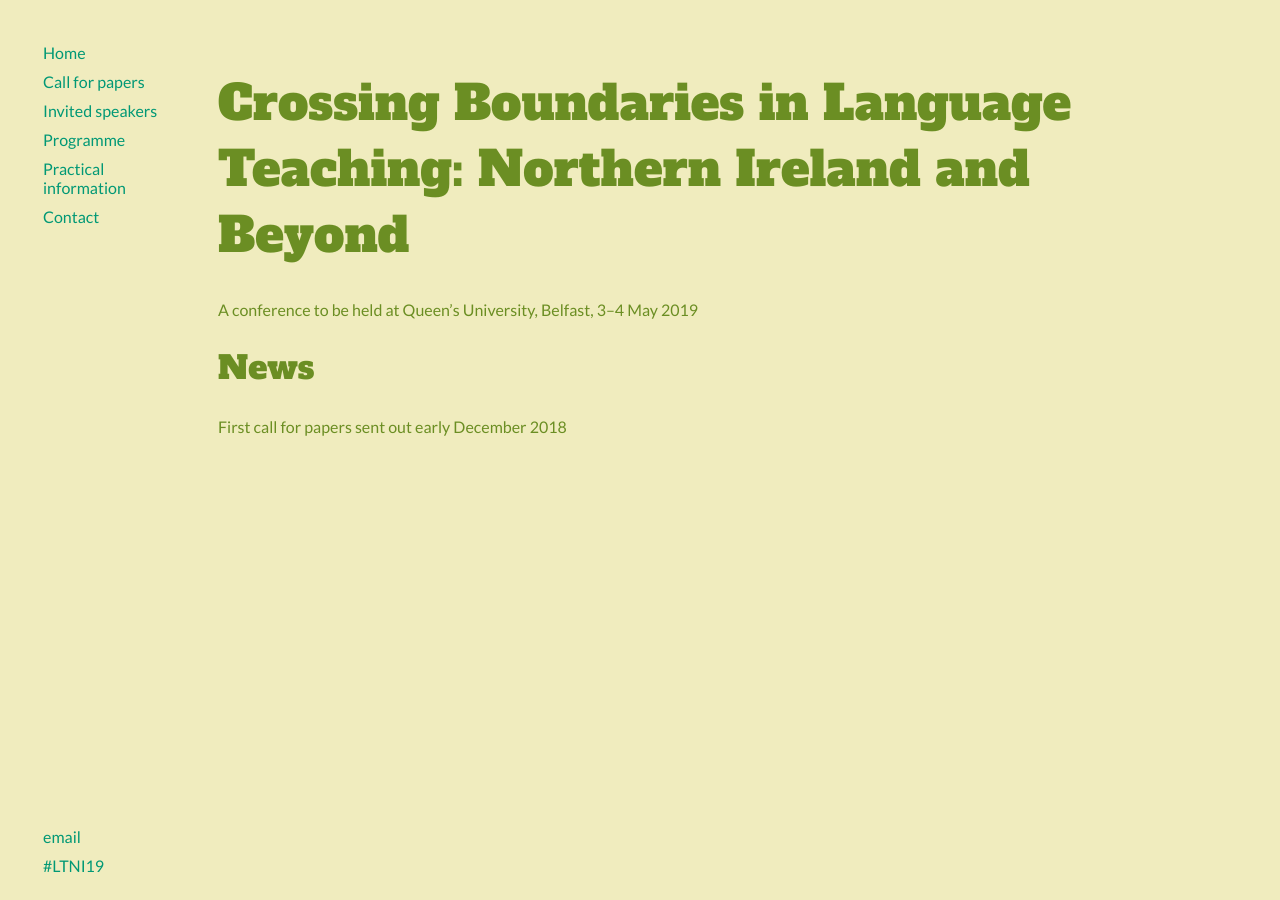
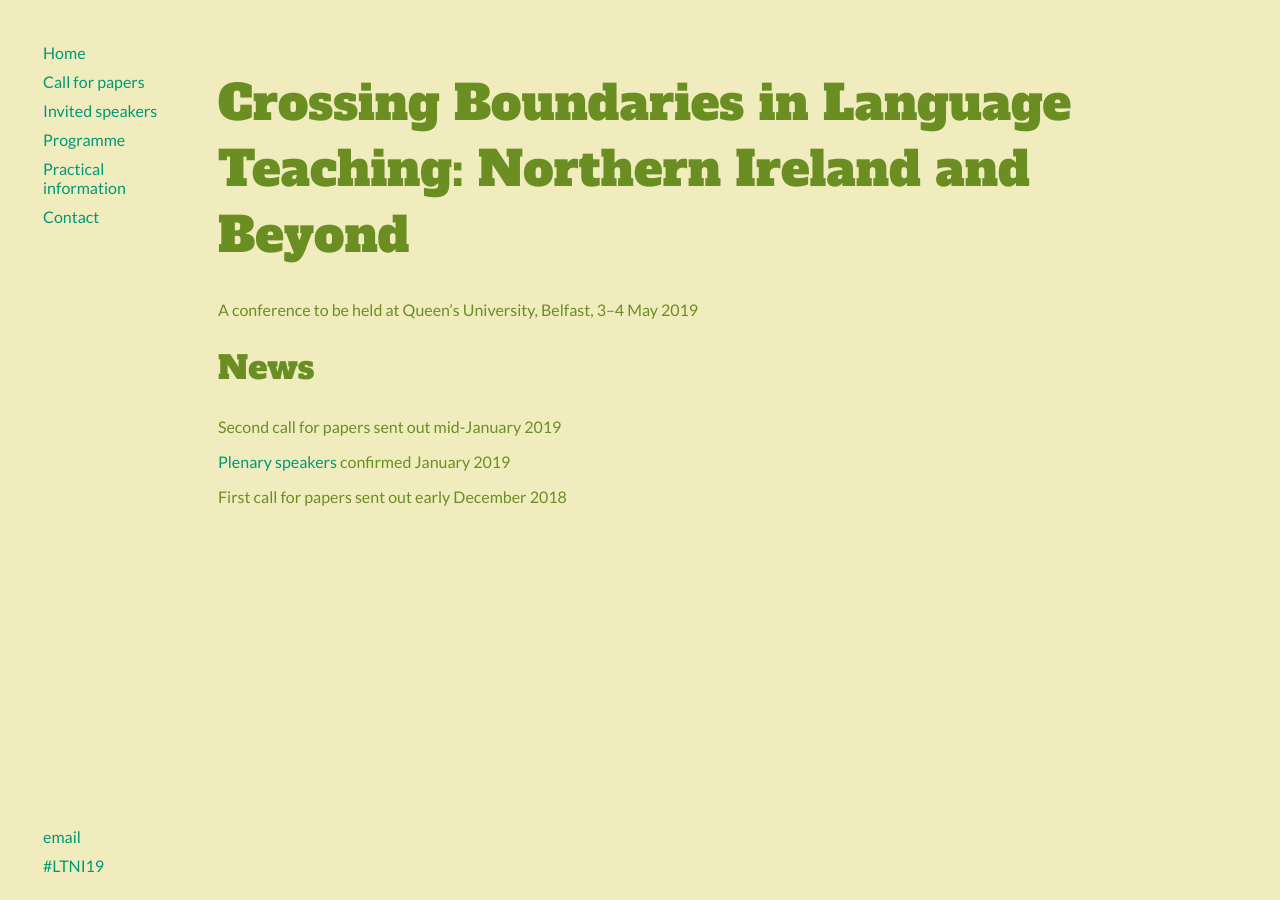
Before and after one commit to merryndd/ltni19, a Jekyll site: the page built from index.html, in a window 1280 px wide. Built offline with Jekyll 4.4.1, drawn with Linux system fonts in a browser that asks for light colours.

Commit message:
Update index.html

```diff
--- a/index.html
+++ b/index.html
@@ -5,4 +5,6 @@
 <p>A conference to be held at Queen’s University, Belfast, 3–4 May 2019</p>
 
 <h2>News</h2>
+<p>Second call for papers sent out mid-January 2019</p>
+<p><a href="/speakers">Plenary speakers</a> confirmed January 2019</p>
 <p>First call for papers sent out early December 2018</p>
```
